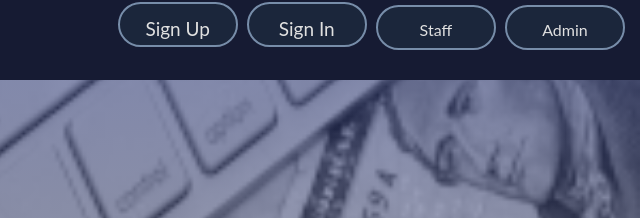
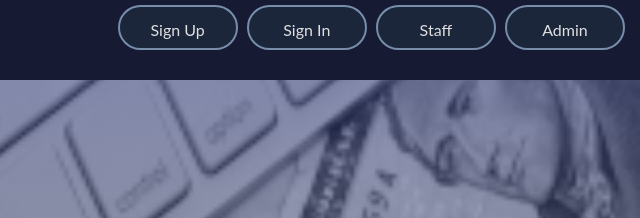
Before and after one commit to chuxmykel/banka, a website: page UI/index.html in a window 1280 px wide. Shown: the top 218 px of the page, 640-1280 px from the left. Drawn offline with Linux system fonts and the light colour scheme; a web font is replaced by a local one.

Commit message:
fix(UI): fix ui buttons
- fix sign up and sign in buttons with small text
- revert signup and sign in links to align with the others

[Delivers #165380067]

```diff
--- a/UI/css/styles.css
+++ b/UI/css/styles.css
@@ -281,6 +281,7 @@ input:checked + .slider:before {
   height: 45px;
   width: 100%;
   color: #a69cac;
+  font-size: 18px;
   background-color: #0d0c1d;
   border: 1px solid #0d1b2a;
   border-radius: 10px;
@@ -769,11 +770,6 @@ footer {
   .header-links {
     margin-top: -35px;
     float: right;
-    padding-bottom: 5px;
-  }
-
-  .header-links .a-nav {
-    font-size: 19px;
   }
 
   .nav-link {
--- a/UI/index.html
+++ b/UI/index.html
@@ -22,8 +22,8 @@
           <p class="logo">b<span>ank</span>a</p>
         </div>
         <div class="header-links">
-          <a class="nav-link a-nav" href="./sign-up.html"><p>sign up</p></a>
-          <a class="nav-link a-nav" href="./sign-in.html"><p>sign in</p></a>
+          <a class="nav-link" href="./sign-up.html"><p>sign up</p></a>
+          <a class="nav-link" href="./sign-in.html"><p>sign in</p></a>
           <a class="nav-link" href="./staff.html"><p>Staff</p></a>
           <a class="nav-link" href="./admin.html"><p>Admin</p></a>
         </div>
```
